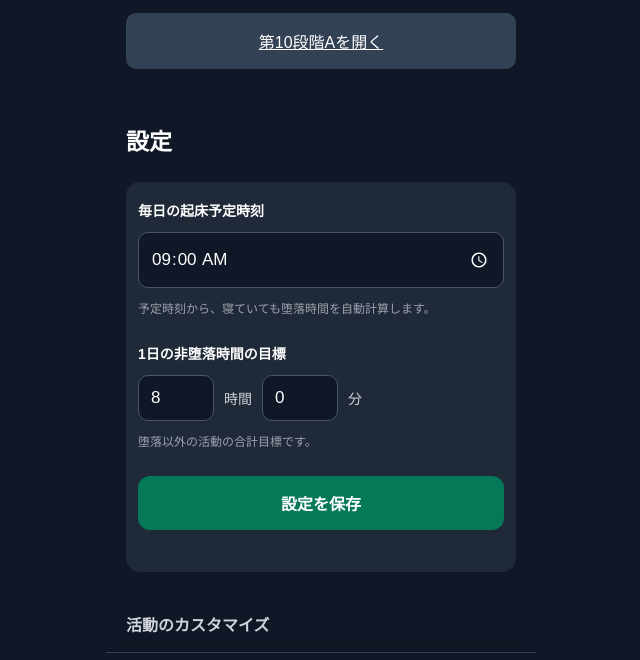
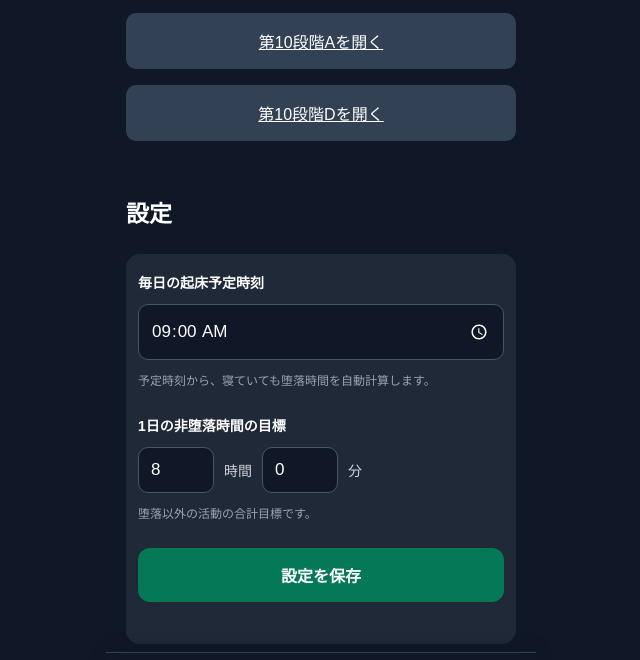
Before and after one commit to 173205tta/daraku-app, a plain HTML site: page index.html in a window 1280 px wide. Both pictures are taken after a click on the button "設定". Shown: the part 67-727 px from the top of the page, without its empty margins (319-959 px from the left). Drawn offline with Linux system fonts and the light colour scheme.

Commit message:
Add Stage 10D link

```diff
--- a/index.html
+++ b/index.html
@@ -81,6 +81,10 @@
     <section id="history-page" class="page"><h2 class="page-title">活動記録の修正</h2><p class="hint">日付・時間帯・変更後の項目を選ぶだけで修正できます。旧版の集計のみの記録は編集できません。</p><button type="button" id="history-graphs" class="graph-link">📊 記録グラフを見る</button><div id="history-list"></div></section>
     <section id="settings-page" class="page">
       <a href="./stage10a_lab.html" style="display:block;padding:16px;margin:16px 0;background:#334155;color:white;border-radius:10px;text-align:center;">第10段階Aを開く</a>
+      <a href="./stage10d_iphone_preflight.html"
+      style="display:block;padding:16px;margin:16px 0;background:#334155;color:white;border-radius:10px;text-align:center;">
+      第10段階Dを開く
+      </a>
       <div class="settings-heading"><h2 class="page-title">設定</h2></div>
       <form id="settings-form" class="card settings-form">
         <label for="wake-time">毎日の起床予定時刻</label>
```
